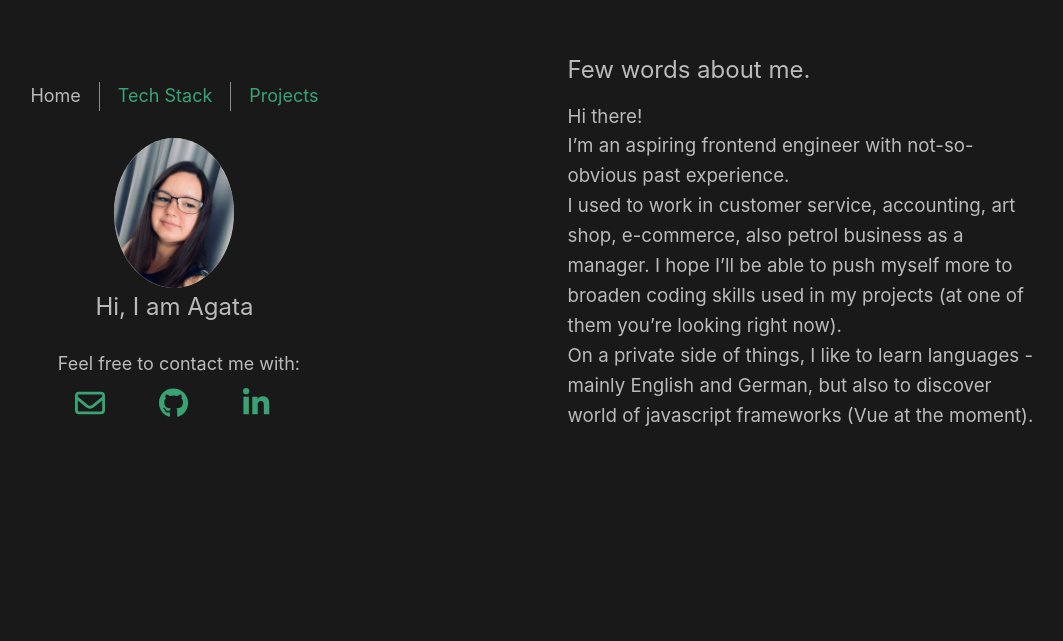
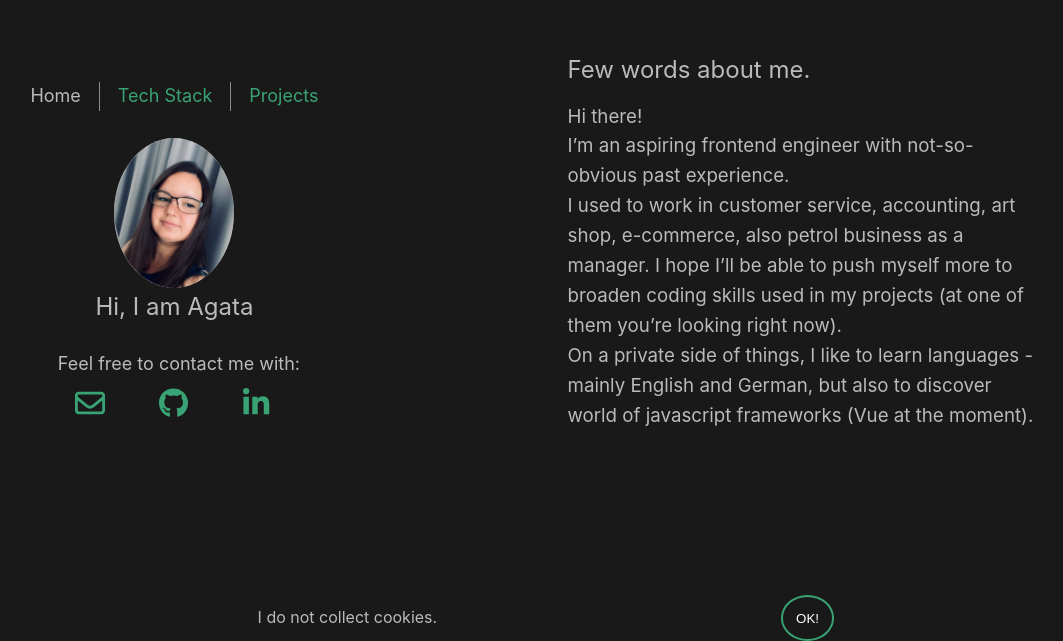
Before and after one commit to AgataBialoskorska/vuePortfolio, a Vue app: page / in a window 1280 px wide. Shown: the part 159-800 px from the top of the page, without its empty margins (118-1181 px from the left). Built offline with nearby package versions, Linux system fonts and the light colour scheme.

Commit message:
add cookies

```diff
--- a/src/App.vue
+++ b/src/App.vue
@@ -3,6 +3,7 @@ import { RouterView } from 'vue-router'
 	import Navigation from './views/Navigation.vue'
 	import HiSite from './views/HiSite.vue'
 	import Contact from './views/Contact.vue'
+	import Cookies from './components/Cookies.vue'
 </script>
 
 <template>
@@ -12,6 +13,9 @@ import Contact from './views/Contact.vue'
 		<Contact />
 	</header>
 	<div class="content"><RouterView /></div>
+	<footer>
+		<Cookies />
+	</footer>
 </template>
 <style>
 	header {
@@ -25,7 +29,12 @@ header {
 		flex-direction: column;
 		justify-content: center;
 	}
-.content img{
+	.content img {
 		max-width: 100px;
 	}
+	footer {
+		position: fixed;
+		bottom: 0;
+		width: min(100vw, 1280px);
+	}
 </style>
--- /dev/null
+++ b/src/components/Cookies.vue
@@ -0,0 +1,51 @@
+<script>
+	export default {
+		data() {
+			return {
+				checking: false,
+			}
+		},
+		mounted() {
+			const checking = localStorage.getItem('cookieButtonClicked')
+			if (checking) {
+				this.checking = true
+			}
+		},
+		methods: {
+			clicked() {
+				localStorage.setItem('cookieButtonClicked', true)
+				this.checking = true
+			},
+		},
+	}
+</script>
+
+<template>
+	<div class="cookie" v-if="!checking">
+		<p>I do not collect cookies.</p>
+		<button @click="clicked">OK!</button>
+	</div>
+</template>
+
+<style>
+	.cookie {
+		display: flex;
+		margin: auto;
+		padding: 0 1vmin;
+		justify-content: space-evenly;
+		align-items: center;
+		font-size: 1rem;
+	}
+	button {
+        background: transparent;
+        border: 2px solid var(--green);
+		border-radius: 50%;
+        color: white;
+		padding: 1em;
+	}
+	button:hover {
+		cursor: pointer;
+        background: var(--green);
+        border: 2px solid transparent;
+	}
+</style>
```
Lines whose indentation alone changed are shown as unchanged.
